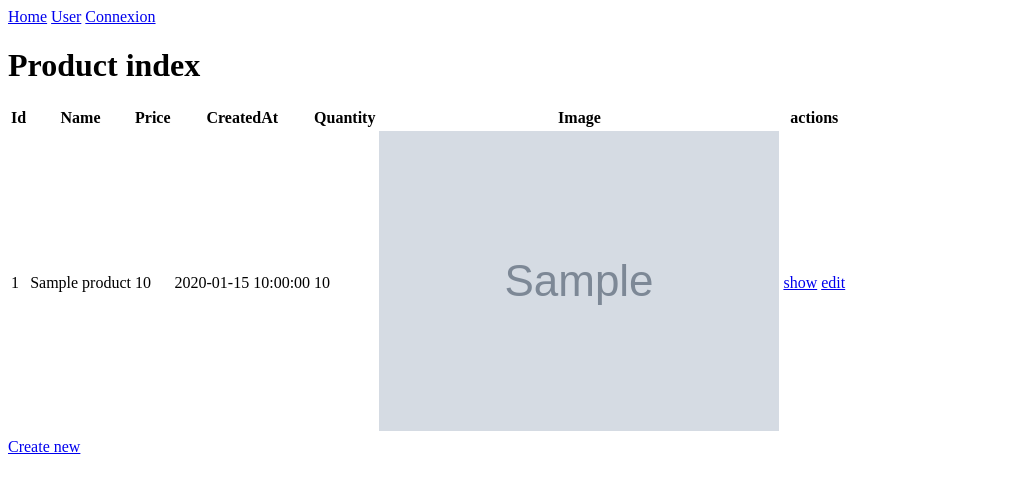
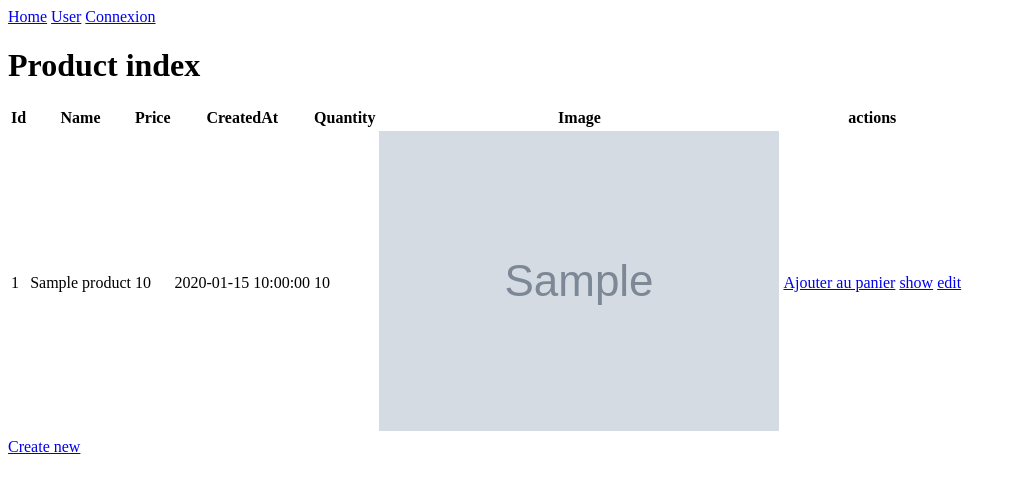
Before and after one commit to zimzim62000/tphello, a Symfony app: template templates/product/index.html.twig in a window 1280 px wide. Shown: the top 493 px of the page, without its empty margins (0-1015 px from the left). Run offline with Twig, Linux system fonts and the light colour scheme; the template is opened without the code that fills it: most values are stand-ins (such as "Sample title", 1, 10 or a date in 2020); grey boxes marked "Sample" are stand-in pictures; some libraries are stand-ins or nearby versions.

Commit message:
Question 3.1

```diff
--- a/templates/product/index.html.twig
+++ b/templates/product/index.html.twig
@@ -31,6 +31,7 @@
                     {% endif %}
                 </td>
                 <td>
+                    <a href="#">Ajouter au panier</a>
                     <a href="{{ path('product_show', {'id': product.id}) }}">show</a>
                     <a href="{{ path('product_edit', {'id': product.id}) }}">edit</a>
                 </td>
```
